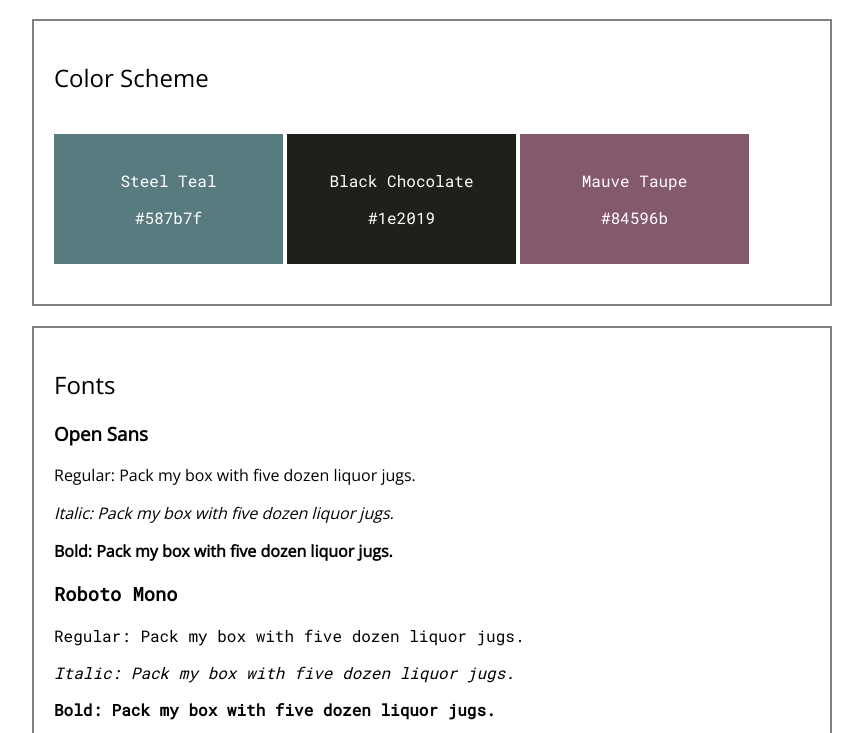
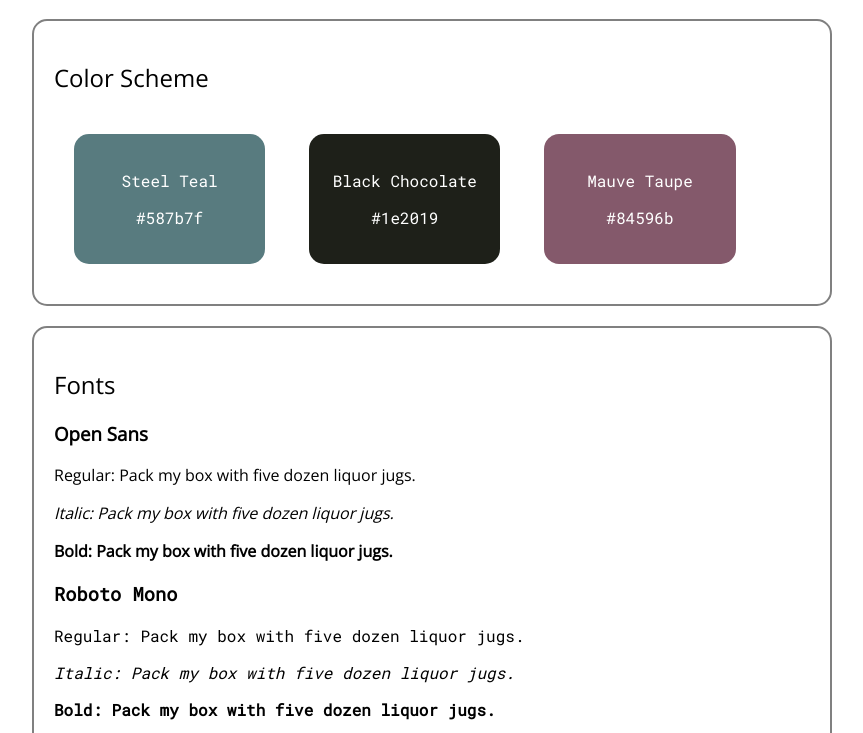
Before and after one commit to LucasVance/website-design-system, a plain HTML site: page index.html in a window 1280 px wide. Shown: the part 67-800 px from the top of the page, without its empty margins (208-1071 px from the left). Drawn offline with nearby package versions, Linux system fonts and the light colour scheme.

Commit message:
Rounded corners and styled boxes

```diff
--- a/resources/css/styles.css
+++ b/resources/css/styles.css
@@ -9,6 +9,7 @@
 .container {
     padding: 20px;
     border: 2px solid grey;
+    border-radius: 15px;
     margin: 20px auto;
 }
 
@@ -17,11 +18,12 @@
 
 .color-display {
     color: white;
-    margin: 20px auto;
+    margin: 20px 20px;
     padding: 20px;
     display: inline-block;
-    width: 25%;
+    width: 20%;
     text-align: center;
+    border-radius: 15px;
 }
 
 .steel-teal {
```
